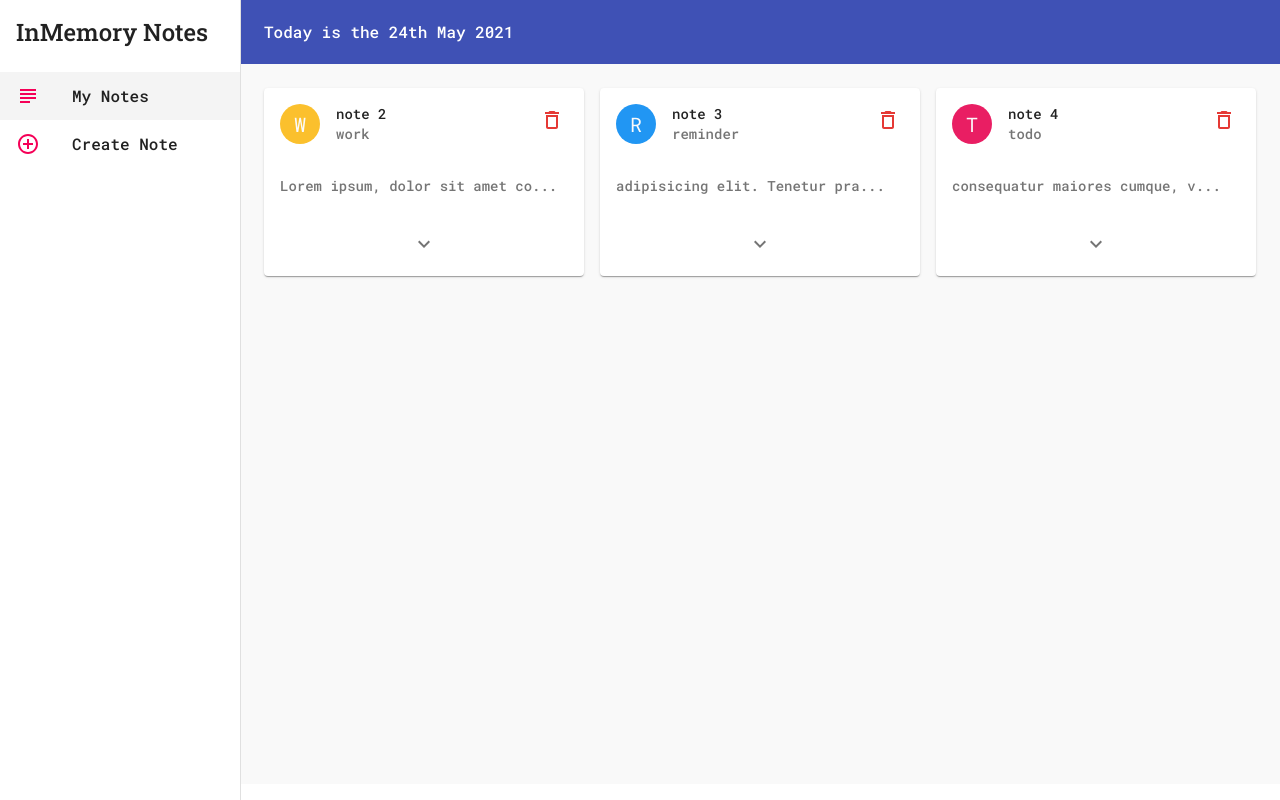
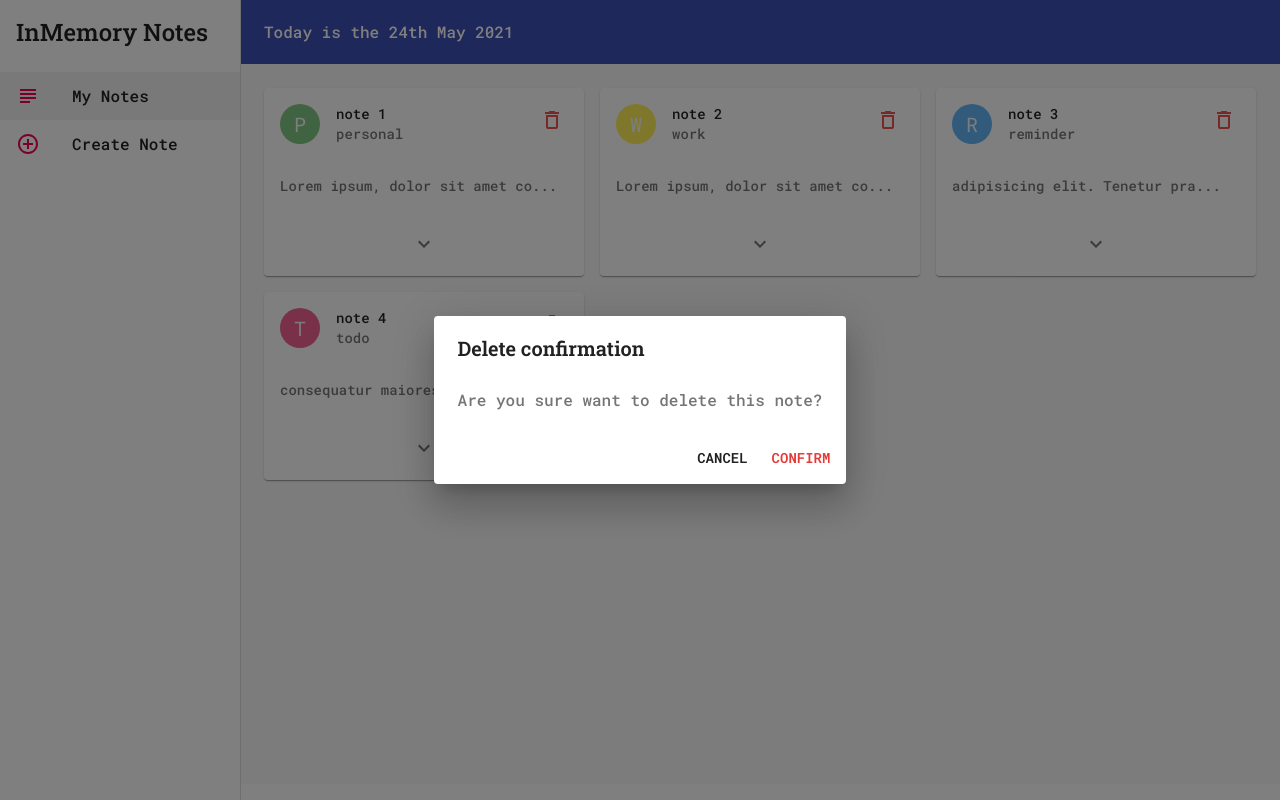
Before and after one commit to deepkush97/inmemory-notes-app-ts, a React (Create React App) app: page / in a window 1280 px wide. Both pictures are taken after a click on the button 552 px from the left and 120 px from the top of the page. Built offline with nearby package versions, Linux system fonts and the light colour scheme.

Commit message:
Added: DeleteConfirmation Dialog in deleting note

```diff
--- /dev/null
+++ b/src/components/DeleteConfirmationDialog.tsx
@@ -0,0 +1,46 @@
+import { makeStyles } from "@material-ui/core";
+import Button from "@material-ui/core/Button";
+import { red } from "@material-ui/core/colors";
+import Dialog from "@material-ui/core/Dialog";
+import DialogActions from "@material-ui/core/DialogActions";
+import DialogContent from "@material-ui/core/DialogContent";
+import DialogContentText from "@material-ui/core/DialogContentText";
+import DialogTitle from "@material-ui/core/DialogTitle";
+import React, { FC } from "react";
+interface DeleteConfirmationDialogProps {
+  deleteConfirmation: boolean;
+  closeDeleteConfirmation: () => void;
+  handleConfirmDelete: () => void;
+}
+
+const useStyles = makeStyles({
+  deleteBtn: {
+    color: red[600],
+  },
+});
+
+export const DeleteConfirmationDialog: FC<DeleteConfirmationDialogProps> = ({
+  deleteConfirmation,
+  closeDeleteConfirmation,
+  handleConfirmDelete,
+}) => {
+  const classes = useStyles();
+  return (
+    <Dialog open={deleteConfirmation} onClose={closeDeleteConfirmation}>
+      <DialogTitle>{"Delete confirmation"}</DialogTitle>
+      <DialogContent>
+        <DialogContentText>
+          Are you sure want to delete this note?
+        </DialogContentText>
+      </DialogContent>
+      <DialogActions>
+        <Button onClick={closeDeleteConfirmation} color="default" autoFocus>
+          Cancel
+        </Button>
+        <Button onClick={handleConfirmDelete} className={classes.deleteBtn}>
+          Confirm
+        </Button>
+      </DialogActions>
+    </Dialog>
+  );
+};
--- a/src/components/NoteCard.tsx
+++ b/src/components/NoteCard.tsx
@@ -14,8 +14,9 @@ import {
 import { blue, green, pink, red, yellow } from "@material-ui/core/colors";
 import { DeleteOutlined, ExpandMore } from "@material-ui/icons";
 import clsx from "clsx";
-import React, { FC, useContext } from "react";
+import { FC, useContext, useState } from "react";
 import { NotesContext } from "../context/global";
+import { DeleteConfirmationDialog } from "./DeleteConfirmationDialog";
 
 interface NoteCardProps {
   note: INote;
@@ -37,20 +38,20 @@ const useStyles = makeStyles<Theme, { category: CategoryType }>(
         minHeight: theme.spacing(2),
       },
       deleteBtn: {
-        color: red[600],
+        color: red[400],
       },
       avatar: {
         backgroundColor: ({ category }) => {
           if (category === "work") {
-            return yellow[700];
+            return yellow[400];
           }
           if (category === "personal") {
-            return green[500];
+            return green[300];
           }
           if (category === "todo") {
-            return pink[500];
+            return pink[300];
           }
-          return blue[500];
+          return blue[300];
         },
       },
     })
@@ -59,13 +60,15 @@ const useStyles = makeStyles<Theme, { category: CategoryType }>(
 export const NoteCard: FC<NoteCardProps> = ({ note }) => {
   const classes = useStyles(note);
   const { deleteNote } = useContext(NotesContext) as NotesContextType;
-  const [expanded, setExpanded] = React.useState(false);
+  const [expanded, setExpanded] = useState(false);
+  const [deleteConfirmation, setDeleteConfirmation] = useState(false);
 
   const handleExpandClick = () => {
     setExpanded((prev) => !prev);
   };
 
   return (
+    <>
       <Card>
         <CardHeader
           avatar={
@@ -76,7 +79,7 @@ export const NoteCard: FC<NoteCardProps> = ({ note }) => {
           action={
             <IconButton
               className={classes.deleteBtn}
-            onClick={() => deleteNote(note.id)}
+              onClick={() => setDeleteConfirmation(true)}
             >
               <DeleteOutlined />
             </IconButton>
@@ -113,5 +116,11 @@ export const NoteCard: FC<NoteCardProps> = ({ note }) => {
           </>
         )}
       </Card>
+      <DeleteConfirmationDialog
+        deleteConfirmation={deleteConfirmation}
+        closeDeleteConfirmation={() => setDeleteConfirmation(false)}
+        handleConfirmDelete={() => deleteNote(note.id)}
+      />
+    </>
   );
 };
--- a/src/index.tsx
+++ b/src/index.tsx
@@ -2,9 +2,4 @@ import React from "react";
 import ReactDOM from "react-dom";
 import "./global.css";
 import App from "./App";
-ReactDOM.render(
-  <React.StrictMode>
-    <App />
-  </React.StrictMode>,
-  document.getElementById("root")
-);
+ReactDOM.render(<App />, document.getElementById("root"));
```
Lines whose indentation alone changed are shown as unchanged.
